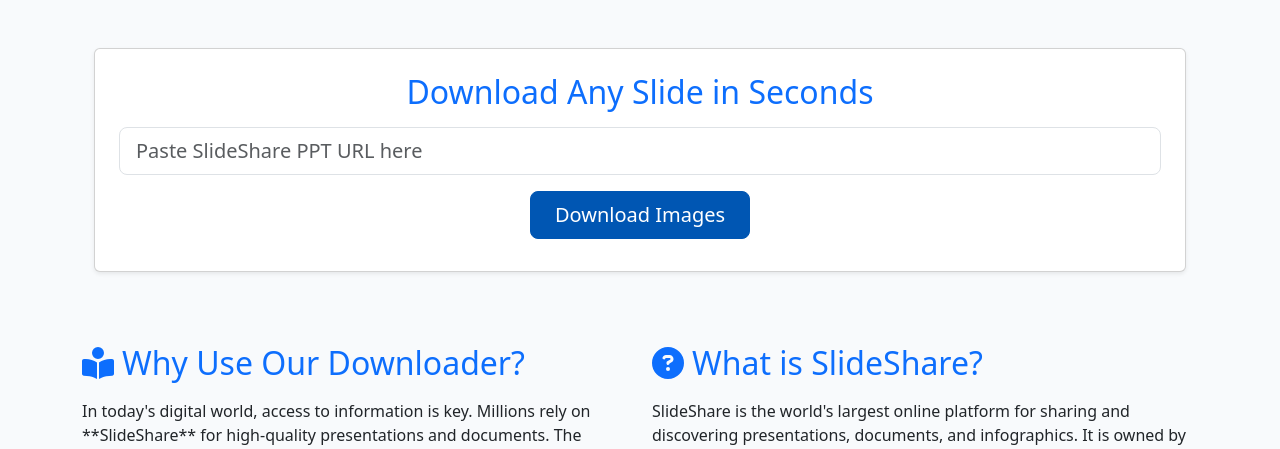
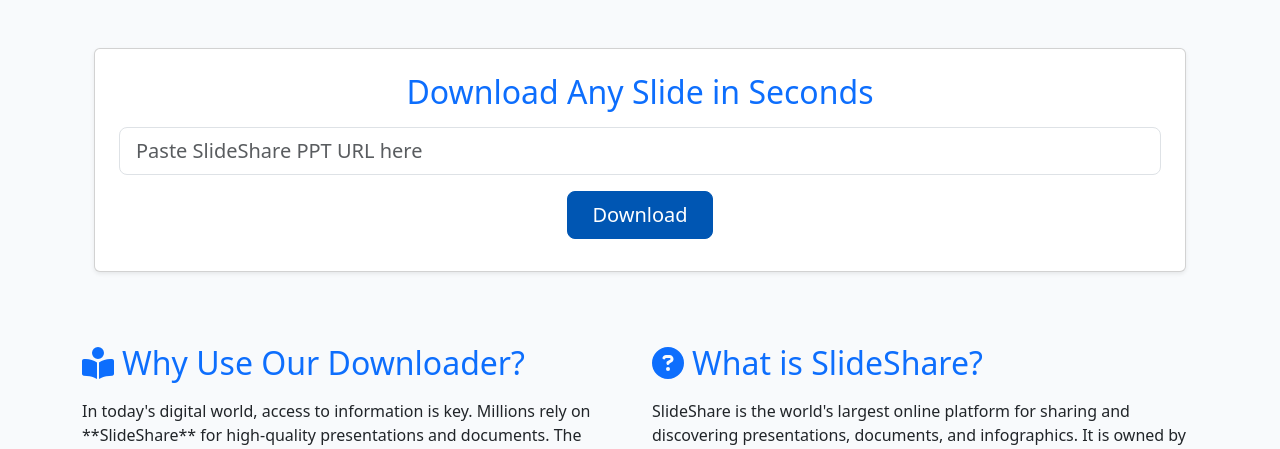
Before and after one commit to nexusameer/Slideshare-Api, a Django app: page / in a window 1280 px wide. Shown: the part 64-513 px from the top of the page. Run offline with Django 5.2, Linux system fonts and the light colour scheme; some libraries are stand-ins or nearby versions.

Commit message:
button text changed

```diff
--- a/templates/home.html
+++ b/templates/home.html
@@ -332,7 +332,7 @@
                     <input type="checkbox" id="toggle-options" class="d-none">
 
                     <div class="d-flex justify-content-center mb-2">
-                        <button class="btn btn-primary btn-lg px-4" onclick="startImagesDownload()">Download Images</button>
+                        <button class="btn btn-primary btn-lg px-4" onclick="startImagesDownload()">Download</button>
                     </div>
 
                     <div id="advancedOptions" class="advanced-options-hidden">
```
